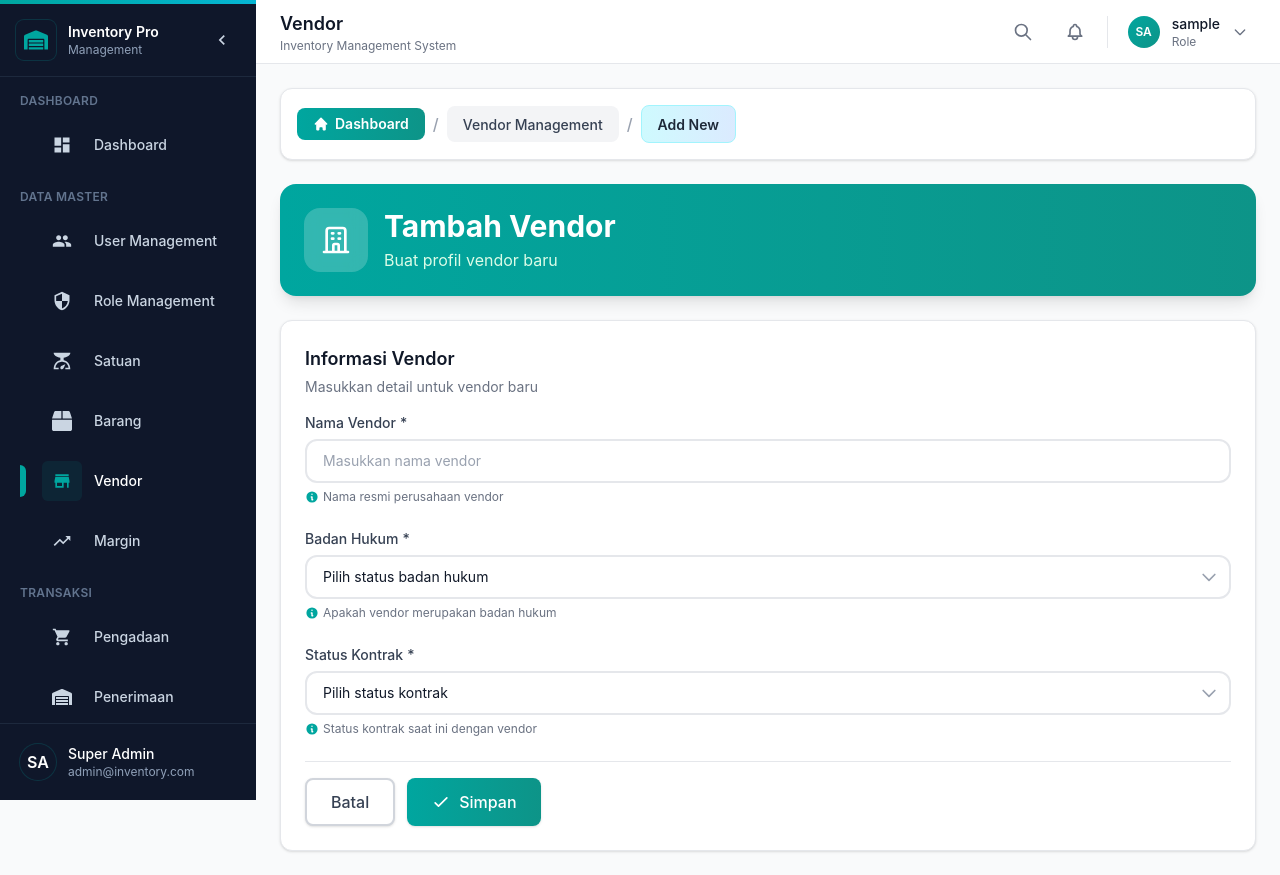
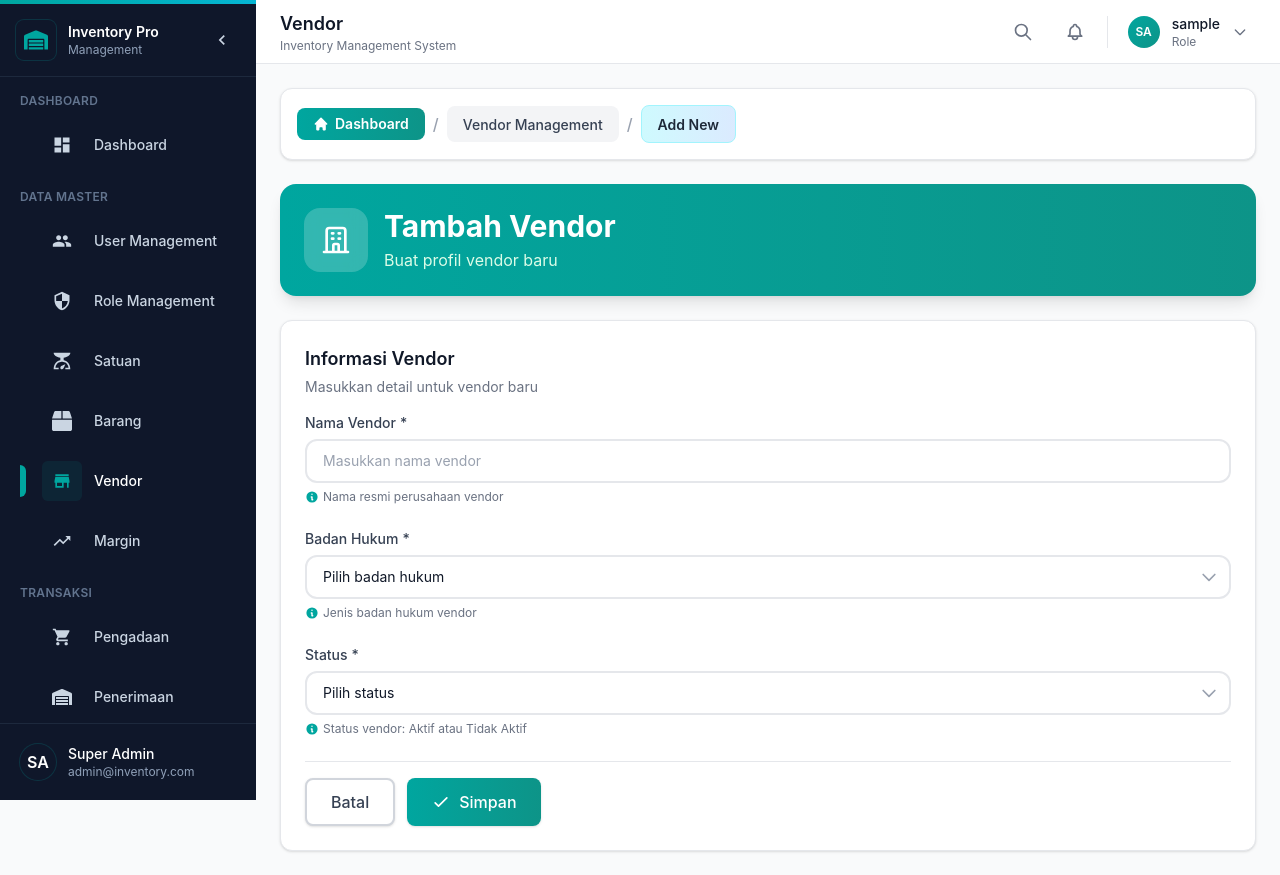
Before and after one commit to zDan1l/manajemen-inventory-nextjs, a Next.js app: page /vendor/add in a window 1280 px wide. Built offline with nearby package versions, Linux system fonts and the light colour scheme; sample sign-in values are in the browser's storage.

Commit message:
perbaikan menu satuan dan vendor

```diff
--- a/app/vendor/add/page.tsx
+++ b/app/vendor/add/page.tsx
@@ -1,35 +1,44 @@
-'use client';
-import { useState } from 'react';
-import { useRouter } from 'next/navigation';
-import { FormInput } from '../../components/FormInput';
-import { Button } from '../../components/Button';
-import { LinkButton } from '@/app/components/LinkButton';
-import { SelectInput } from '@/app/components/SelectInput';
-import { Alert } from '@/app/components/Alert';
-import { Card, CardHeader, CardTitle, CardDescription, CardBody, CardFooter } from '@/app/components/Card';
+"use client";
+import { useState } from "react";
+import { useRouter } from "next/navigation";
+import { FormInput } from "../../components/FormInput";
+import { Button } from "../../components/Button";
+import { LinkButton } from "@/app/components/LinkButton";
+import { SelectInput } from "@/app/components/SelectInput";
+import { Alert } from "@/app/components/Alert";
+import {
+  Card,
+  CardHeader,
+  CardTitle,
+  CardDescription,
+  CardBody,
+  CardFooter,
+} from "@/app/components/Card";
 
 export default function AddVendor() {
-  const [nama_vendor, setNamaVendor] = useState<string>('');
-  const [badan_hukum, setBadanHukum] = useState<string>('');
-  const [status, setStatus] = useState<string>('');
+  const [nama_vendor, setNamaVendor] = useState<string>("");
+  const [badan_hukum, setBadanHukum] = useState<string>("");
+  const [status, setStatus] = useState<string>("");
   const [error, setError] = useState<string | null>(null);
   const [loading, setLoading] = useState<boolean>(false);
   const router = useRouter();
 
   const statusOptions = [
-    { value: '1', label: 'Dalam Kontrak' },
-    { value: '0', label: 'Selesai Kontrak' },
+    { value: "1", label: "Aktif" },
+    { value: "0", label: "Tidak Aktif" },
   ];
 
   const badanOptions = [
-    { value: 'Y', label: 'Berbadan Hukum' },
-    { value: 'N', label: 'Tidak Berbadan Hukum' },
+    { value: "P", label: "PT (Perseroan Terbatas)" },
+    { value: "C", label: "CV (Commanditaire Vennootschap)" },
+    { value: "F", label: "Firma" },
+    { value: "K", label: "Koperasi" },
   ];
 
   const handleSubmit = async (e: React.FormEvent) => {
     e.preventDefault();
-    if (!nama_vendor || status === '') {
-      setError('Nama vendor dan status wajib diisi');
+    if (!nama_vendor || status === "") {
+      setError("Nama vendor dan status wajib diisi");
       return;
     }
 
@@ -37,24 +46,24 @@ export default function AddVendor() {
     setError(null);
 
     try {
-      const res = await fetch('/api/vendors', {
-        method: 'POST',
-        headers: { 'Content-Type': 'application/json' },
+      const res = await fetch("/api/vendors", {
+        method: "POST",
+        headers: { "Content-Type": "application/json" },
         body: JSON.stringify({
           nama_vendor,
           badan_hukum,
-          status
+          status,
         }),
       });
 
       if (res.ok) {
-        router.push('/vendor');
+        router.push("/vendor");
       } else {
         const data = await res.json();
-        setError(data.error || 'Gagal menambahkan vendor');
+        setError(data.error || "Gagal menambahkan vendor");
       }
     } catch (err) {
-      setError('Gagal menambahkan vendor');
+      setError("Gagal menambahkan vendor");
     } finally {
       setLoading(false);
     }
@@ -66,8 +75,18 @@ export default function AddVendor() {
       <div className="bg-gradient-to-r from-[#00A69F] to-[#0D9488] rounded-2xl shadow-lg p-6 text-white">
         <div className="flex items-center gap-4">
           <div className="w-16 h-16 bg-white/20 backdrop-blur-sm rounded-2xl flex items-center justify-center">
-            <svg className="w-8 h-8" fill="none" stroke="currentColor" viewBox="0 0 24 24">
-              <path strokeLinecap="round" strokeLinejoin="round" strokeWidth={2} d="M19 21V5a2 2 0 00-2-2H7a2 2 0 00-2 2v16m14 0h2m-2 0h-5m-9 0H3m2 0h5M9 7h1m-1 4h1m4-4h1m-1 4h1m-5 10v-5a1 1 0 011-1h2a1 1 0 011 1v5m-4 0h4" />
+            <svg
+              className="w-8 h-8"
+              fill="none"
+              stroke="currentColor"
+              viewBox="0 0 24 24"
+            >
+              <path
+                strokeLinecap="round"
+                strokeLinejoin="round"
+                strokeWidth={2}
+                d="M19 21V5a2 2 0 00-2-2H7a2 2 0 00-2 2v16m14 0h2m-2 0h-5m-9 0H3m2 0h5M9 7h1m-1 4h1m4-4h1m-1 4h1m-5 10v-5a1 1 0 011-1h2a1 1 0 011 1v5m-4 0h4"
+              />
             </svg>
           </div>
           <div>
@@ -79,7 +98,11 @@ export default function AddVendor() {
 
       {/* Error Alert */}
       {error && (
-        <Alert variant="danger" title="Kesalahan" onClose={() => setError(null)}>
+        <Alert
+          variant="danger"
+          title="Kesalahan"
+          onClose={() => setError(null)}
+        >
           {error}
         </Alert>
       )}
@@ -109,19 +132,19 @@ export default function AddVendor() {
                 value={badan_hukum}
                 onChange={(e) => setBadanHukum(e.target.value)}
                 options={badanOptions}
-                placeholder="Pilih status badan hukum"
+                placeholder="Pilih badan hukum"
                 required
-                helper="Apakah vendor merupakan badan hukum"
+                helper="Jenis badan hukum vendor"
               />
 
               <SelectInput
-                label="Status Kontrak"
+                label="Status"
                 value={status}
                 onChange={(e) => setStatus(e.target.value)}
                 options={statusOptions}
-                placeholder="Pilih status kontrak"
+                placeholder="Pilih status"
                 required
-                helper="Status kontrak saat ini dengan vendor"
+                helper="Status vendor: Aktif atau Tidak Aktif"
               />
             </div>
           </CardBody>
@@ -136,8 +159,18 @@ export default function AddVendor() {
                 variant="primary"
                 loading={loading}
                 icon={
-                  <svg className="w-5 h-5" fill="none" stroke="currentColor" viewBox="0 0 24 24">
-                    <path strokeLinecap="round" strokeLinejoin="round" strokeWidth={2} d="M5 13l4 4L19 7" />
+                  <svg
+                    className="w-5 h-5"
+                    fill="none"
+                    stroke="currentColor"
+                    viewBox="0 0 24 24"
+                  >
+                    <path
+                      strokeLinecap="round"
+                      strokeLinejoin="round"
+                      strokeWidth={2}
+                      d="M5 13l4 4L19 7"
+                    />
                   </svg>
                 }
               >
--- a/app/vendor/edit/[id]/page.tsx
+++ b/app/vendor/edit/[id]/page.tsx
@@ -1,31 +1,44 @@
-'use client';
-import { useState, useEffect, use } from 'react';
-import { useRouter } from 'next/navigation';
-import { FormInput } from '@/app/components/FormInput';
-import { SelectInput } from '@/app/components/SelectInput';
-import { Button } from '@/app/components/Button';
-import { LinkButton } from '@/app/components/LinkButton';
-import { Alert } from '@/app/components/Alert';
-import { Card, CardHeader, CardTitle, CardDescription, CardBody, CardFooter } from '@/app/components/Card';
+"use client";
+import { useState, useEffect, use } from "react";
+import { useRouter } from "next/navigation";
+import { FormInput } from "@/app/components/FormInput";
+import { SelectInput } from "@/app/components/SelectInput";
+import { Button } from "@/app/components/Button";
+import { LinkButton } from "@/app/components/LinkButton";
+import { Alert } from "@/app/components/Alert";
+import {
+  Card,
+  CardHeader,
+  CardTitle,
+  CardDescription,
+  CardBody,
+  CardFooter,
+} from "@/app/components/Card";
 
-export default function EditVendor({ params }: { params: Promise<{ id: string }> }) {
+export default function EditVendor({
+  params,
+}: {
+  params: Promise<{ id: string }>;
+}) {
   const { id } = use(params);
-  const [namaVendor, setNamaVendor] = useState<string>('');
-  const [badanHukum, setBadanHukum] = useState<string>('');
-  const [status, setStatus] = useState<string>('');
+  const [namaVendor, setNamaVendor] = useState<string>("");
+  const [badanHukum, setBadanHukum] = useState<string>("");
+  const [status, setStatus] = useState<string>("");
   const [error, setError] = useState<string | null>(null);
   const [loading, setLoading] = useState<boolean>(false);
   const [loadingData, setLoadingData] = useState<boolean>(true);
   const router = useRouter();
 
   const badanHukumOptions = [
-    { value: 'Y', label: 'Berbadan Hukum' },
-    { value: 'N', label: 'Tidak Berbadan Hukum' },
+    { value: "P", label: "PT (Perseroan Terbatas)" },
+    { value: "C", label: "CV (Commanditaire Vennootschap)" },
+    { value: "F", label: "Firma" },
+    { value: "K", label: "Koperasi" },
   ];
 
   const statusOptions = [
-    { value: '1', label: 'Dalam Kontrak' },
-    { value: '0', label: 'Selesai Kontrak' },
+    { value: "1", label: "Aktif" },
+    { value: "0", label: "Tidak Aktif" },
   ];
 
   useEffect(() => {
@@ -38,10 +51,10 @@ export default function EditVendor({ params }: { params: Promise<{ id: string }>
           setBadanHukum(data.badan_hukum);
           setStatus(data.status);
         } else {
-          setError(data.error || 'Gagal memuat vendor');
+          setError(data.error || "Gagal memuat vendor");
         }
       } catch (err) {
-        setError('Gagal memuat vendor');
+        setError("Gagal memuat vendor");
       } finally {
         setLoadingData(false);
       }
@@ -56,25 +69,25 @@ export default function EditVendor({ params }: { params: Promise<{ id: string }>
     setError(null);
 
     try {
-      const res = await fetch('/api/vendors', {
-        method: 'PUT',
-        headers: { 'Content-Type': 'application/json' },
+      const res = await fetch("/api/vendors", {
+        method: "PUT",
+        headers: { "Content-Type": "application/json" },
         body: JSON.stringify({
           idvendor: Number(id),
           nama_vendor: namaVendor,
           badan_hukum: badanHukum,
-          status
+          status,
         }),
       });
 
       if (res.ok) {
-        router.push('/vendor');
+        router.push("/vendor");
       } else {
         const data = await res.json();
-        setError(data.error || 'Gagal memperbarui vendor');
+        setError(data.error || "Gagal memperbarui vendor");
       }
     } catch (err) {
-      setError('Gagal memperbarui vendor');
+      setError("Gagal memperbarui vendor");
     } finally {
       setLoading(false);
     }
@@ -100,7 +113,11 @@ export default function EditVendor({ params }: { params: Promise<{ id: string }>
       </div>
 
       {error && (
-        <Alert variant="danger" title="Kesalahan" onClose={() => setError(null)}>
+        <Alert
+          variant="danger"
+          title="Kesalahan"
+          onClose={() => setError(null)}
+        >
           {error}
         </Alert>
       )}
@@ -109,7 +126,9 @@ export default function EditVendor({ params }: { params: Promise<{ id: string }>
         <form onSubmit={handleSubmit}>
           <CardHeader>
             <CardTitle>Informasi Vendor</CardTitle>
-            <CardDescription>Masukkan detail untuk memperbarui vendor</CardDescription>
+            <CardDescription>
+              Masukkan detail untuk memperbarui vendor
+            </CardDescription>
           </CardHeader>
 
           <CardBody>
@@ -129,9 +148,9 @@ export default function EditVendor({ params }: { params: Promise<{ id: string }>
                 value={badanHukum}
                 onChange={(e) => setBadanHukum(e.target.value)}
                 options={badanHukumOptions}
-                placeholder="Pilih status badan hukum"
+                placeholder="Pilih badan hukum"
                 required
-                helper="Apakah vendor terdaftar sebagai badan hukum"
+                helper="Jenis badan hukum vendor"
               />
 
               <SelectInput
@@ -139,21 +158,41 @@ export default function EditVendor({ params }: { params: Promise<{ id: string }>
                 value={status}
                 onChange={(e) => setStatus(e.target.value)}
                 options={statusOptions}
-                placeholder="Pilih status kontrak"
+                placeholder="Pilih status"
                 required
-                helper="Hubungan kontrak saat ini dengan vendor"
+                helper="Status vendor: Aktif atau Tidak Aktif"
               />
             </div>
           </CardBody>
 
           <CardFooter>
             <div className="flex gap-3">
-              <LinkButton href="/vendor" variant="outline" size="lg">Batal</LinkButton>
-              <Button type="submit" variant="primary" size="lg" loading={loading} icon={
-                <svg className="w-5 h-5" fill="none" stroke="currentColor" viewBox="0 0 24 24">
-                  <path strokeLinecap="round" strokeLinejoin="round" strokeWidth={2} d="M5 13l4 4L19 7" />
-                </svg>
-              }>Perbarui Vendor</Button>
+              <LinkButton href="/vendor" variant="outline" size="lg">
+                Batal
+              </LinkButton>
+              <Button
+                type="submit"
+                variant="primary"
+                size="lg"
+                loading={loading}
+                icon={
+                  <svg
+                    className="w-5 h-5"
+                    fill="none"
+                    stroke="currentColor"
+                    viewBox="0 0 24 24"
+                  >
+                    <path
+                      strokeLinecap="round"
+                      strokeLinejoin="round"
+                      strokeWidth={2}
+                      d="M5 13l4 4L19 7"
+                    />
+                  </svg>
+                }
+              >
+                Perbarui Vendor
+              </Button>
             </div>
           </CardFooter>
         </form>
```
Also changed, not shown: app/api/penjualans/[id]/route.ts (+12 -10 lines), app/penjualan/[id]/page.tsx (+29 -14 lines), app/satuan/add/page.tsx (+58 -27 lines), app/satuan/edit/[id]/page.tsx (+69 -32 lines).
